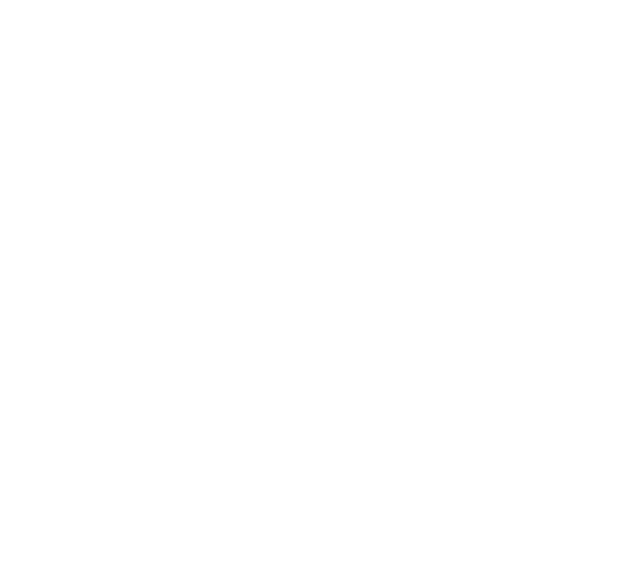
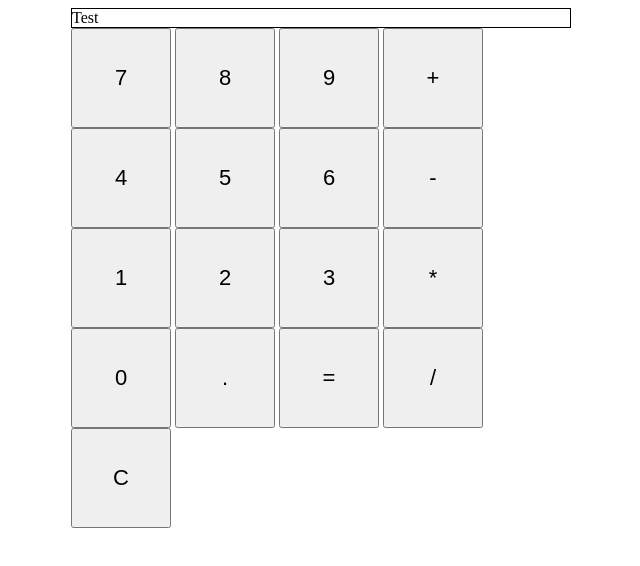
Before and after one commit to Fliishy/calculator, a plain HTML site: page index.html in a window 1280 px wide. Shown: the whole page, without its empty margins (319-959 px from the left). Drawn offline with Linux system fonts and the light colour scheme.

Commit message:
added buttons for numbers, operators and clear

```diff
--- a/index.html
+++ b/index.html
@@ -14,6 +14,35 @@
   </head>
 
   <body>
+    <div id="container">
+      <div id="numberContainer">
+
+        <div id="display">Test</div>
+
+      <button type="button" class="button">7</button>
+      <button type="button" class="button">8</button>
+      <button type="button" class="button">9</button>
+      <button type="button" class="button">+</button>
+
+      <button type="button" class="button">4</button>
+      <button type="button" class="button">5</button>
+      <button type="button" class="button">6</button>
+      <button type="button" class="button">-</button>
+
+      <button type="button" class="button">1</button>
+      <button type="button" class="button">2</button>
+      <button type="button" class="button">3</button>
+      <button type="button" class="button">*</button>
+
+      <button type="button" class="button">0</button>
+      <button type="button" class="button">.</button>
+      <button type="button" class="button">=</button>
+      <button type="button" class="button">/</button>
+
+      <button type="button" class="button">C</button>
+
+      </div>
+    </div>
       <script src="script.js"></script>
   </body>
 </html>
--- a/style.css
+++ b/style.css
@@ -1 +1,21 @@
 /* stylesheet */
+
+#container {
+    display: flex;
+    justify-content: center;
+    align-items: center;
+}
+
+#numberContainer {
+    max-width: 500px;
+}
+
+#display {
+    border: 1px solid black;
+}
+
+.button {
+    width: 100px;
+    height: 100px;
+    font-size: 22px;
+}
```
